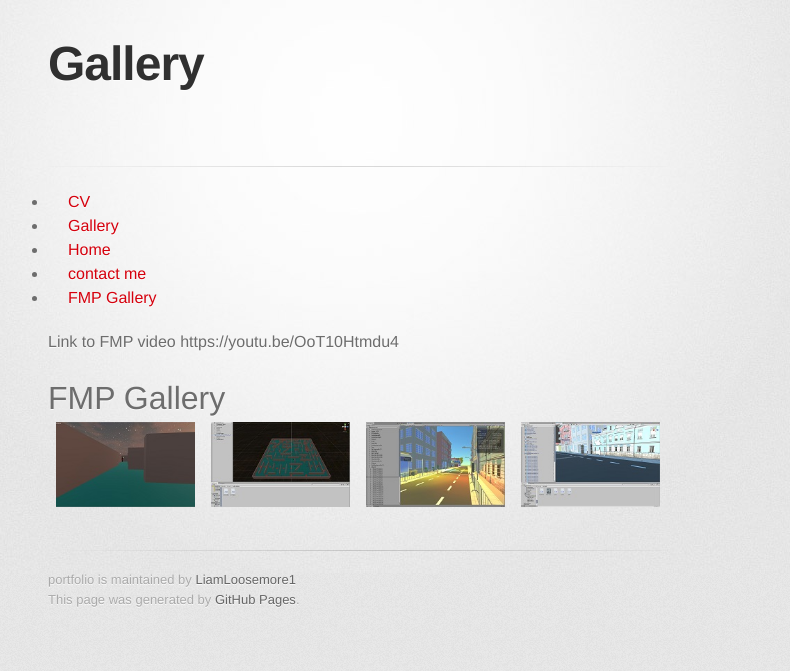
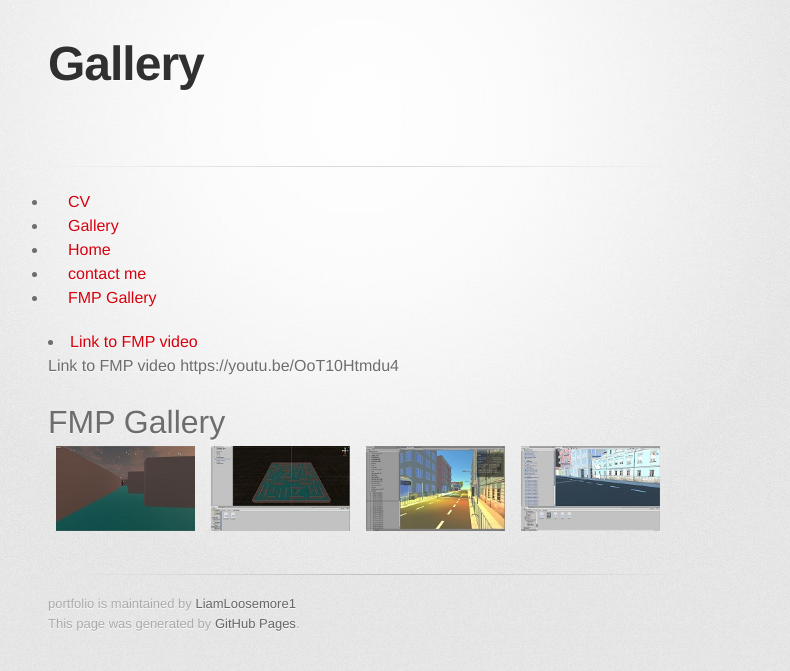
Before and after one commit to LiamLoosemore1/portfolio, a Jekyll site: the page built from FMPgallery.md, in a window 1280 px wide. Shown: the top 671 px of the page, without its empty margins (282-1072 px from the left). Built offline with Jekyll 4.4.1, drawn with Linux system fonts in a browser that asks for light colours; some web fonts are replaced; the repository's description, which GitHub fills in, is left out.

Commit message:
Update FMPgallery.md

```diff
--- a/FMPgallery.md
+++ b/FMPgallery.md
@@ -3,7 +3,9 @@ layout: gallery
 title: Gallery
 ---
 
-
+<li>
+    <a href="https://youtu.be/OoT10Htmdu4">Link to FMP video</a>
+ </li>
 Link to FMP video
 https://youtu.be/OoT10Htmdu4
 
```
